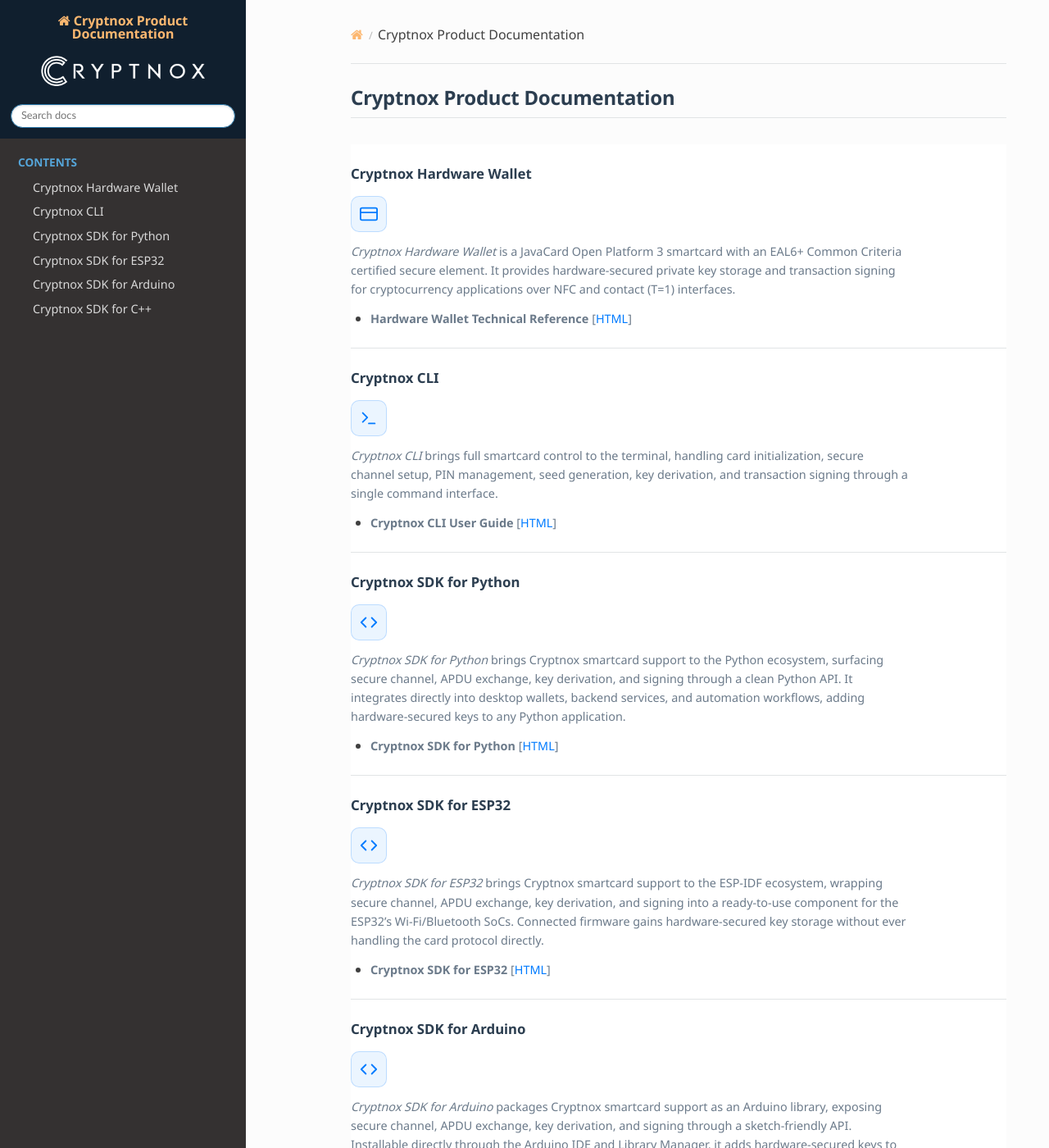
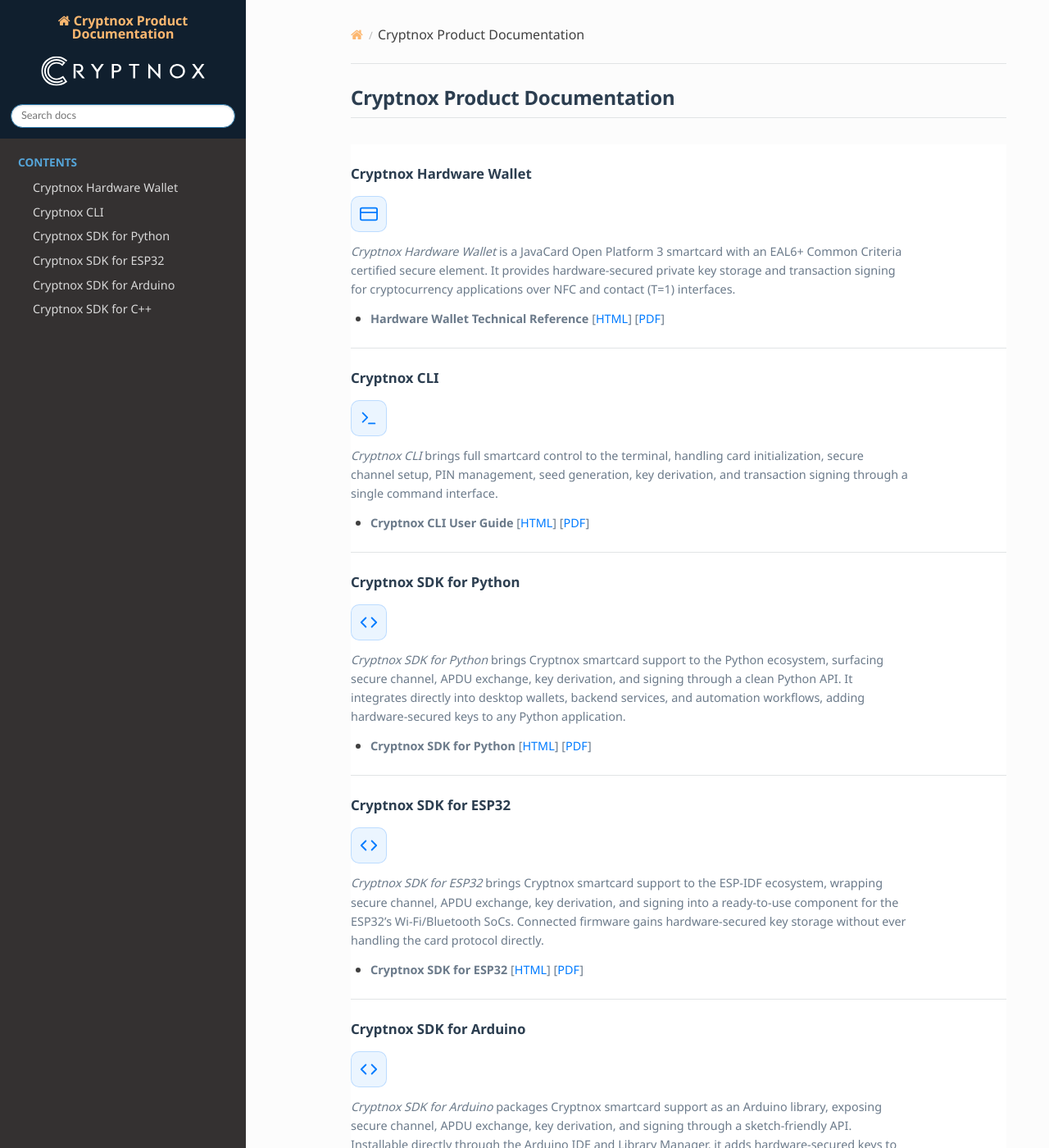
Before and after one commit to cryptnox/cryptnox.github.io, a Sphinx documentation site: the page built from docs/source/index.rst, in a window 1280 px wide and 1400 px high. Shown: the whole window at 82% size. Built offline with Sphinx 7.4.7 and the Read the Docs theme 3.1.0, drawn with Linux system fonts in a browser that asks for light colours.

Commit message:
Add per-product PDF links and switch site logo to SVG

```diff
--- a/docs/source/conf.py
+++ b/docs/source/conf.py
@@ -33,7 +33,7 @@
 
 html_theme = 'sphinx_rtd_theme'
 html_static_path = ['_static']
-html_logo = '_static/cryptnox-logo.png'
+html_logo = '_static/cryptnox-logo.svg'
 html_favicon = '_static/favicon.png'
 
 html_css_files = [
--- a/docs/source/index.rst
+++ b/docs/source/index.rst
@@ -19,7 +19,7 @@
 certified secure element. It provides hardware-secured private key storage and transaction signing
 for cryptocurrency applications over NFC and contact (T=1) interfaces.
 
-* **Hardware Wallet Technical Reference** [`HTML <https://docs.cryptnox.com/cryptnox-hardware-wallet/>`__]
+* **Hardware Wallet Technical Reference** [`HTML <https://docs.cryptnox.com/cryptnox-hardware-wallet/>`__] [`PDF <https://docs.cryptnox.com/cryptnox-hardware-wallet/cryptnox-hardware-wallet.pdf>`__]
 
 
 -------------------------
@@ -41,7 +41,7 @@
 channel setup, PIN management, seed generation, key derivation, and transaction signing through a
 single command interface.
 
-* **Cryptnox CLI User Guide** [`HTML <https://docs.cryptnox.com/cryptnox-cli/>`__]
+* **Cryptnox CLI User Guide** [`HTML <https://docs.cryptnox.com/cryptnox-cli/>`__] [`PDF <https://docs.cryptnox.com/cryptnox-cli/cryptnox-cli.pdf>`__]
 
 
 -------------------------
@@ -64,7 +64,7 @@
 directly into desktop wallets, backend services, and automation workflows, adding hardware-secured
 keys to any Python application.
 
-* **Cryptnox SDK for Python** [`HTML <https://docs.cryptnox.com/cryptnox-sdk-py/>`__]
+* **Cryptnox SDK for Python** [`HTML <https://docs.cryptnox.com/cryptnox-sdk-py/>`__] [`PDF <https://docs.cryptnox.com/cryptnox-sdk-py/cryptnox-sdk-py.pdf>`__]
 
 
 -------------------------
@@ -87,7 +87,7 @@
 Wi-Fi/Bluetooth SoCs. Connected firmware gains hardware-secured key storage without ever handling the
 card protocol directly.
 
-* **Cryptnox SDK for ESP32** [`HTML <https://docs.cryptnox.com/cryptnox-sdk-esp32/>`__]
+* **Cryptnox SDK for ESP32** [`HTML <https://docs.cryptnox.com/cryptnox-sdk-esp32/>`__] [`PDF <https://docs.cryptnox.com/cryptnox-sdk-esp32/cryptnox-sdk-esp32.pdf>`__]
 
 
 -------------------------
@@ -110,7 +110,7 @@
 directly through the Arduino IDE and Library Manager, it adds hardware-secured keys to any board in
 just a few lines of code.
 
-* **Cryptnox SDK for Arduino** [`HTML <https://docs.cryptnox.com/cryptnox-sdk-arduino/>`__]
+* **Cryptnox SDK for Arduino** [`HTML <https://docs.cryptnox.com/cryptnox-sdk-arduino/>`__] [`PDF <https://docs.cryptnox.com/cryptnox-sdk-arduino/cryptnox-sdk-arduino.pdf>`__]
 
 
 -------------------------
@@ -133,7 +133,7 @@
 transport driver, crypto backend, or logging output, so porting Cryptnox support to a new native
 platform means supplying those platform-specific pieces and building on top of the core.
 
-* **Cryptnox SDK for C++** [`HTML <https://docs.cryptnox.com/cryptnox-sdk-cpp/>`__]
+* **Cryptnox SDK for C++** [`HTML <https://docs.cryptnox.com/cryptnox-sdk-cpp/>`__] [`PDF <https://docs.cryptnox.com/cryptnox-sdk-cpp/cryptnox-sdk-cpp.pdf>`__]
 
 
 -------------------------
```
Also changed, not shown: docs/source/_static/cryptnox-logo.png (deleted), docs/source/_static/cryptnox-logo.svg (added).
